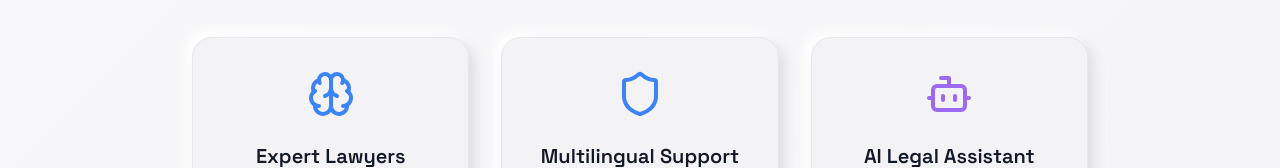
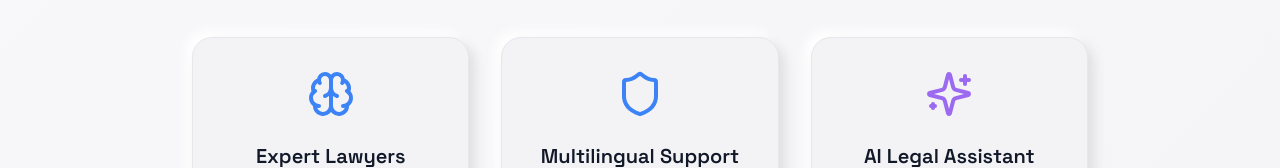
Before and after one commit to LegalPro-Egypt/law-deal-flow, a React (Vite) app: page / in a window 1280 px wide. Shown: the part 735-903 px from the top of the page. Built offline with nearby package versions, Linux system fonts and the light colour scheme; no server answers.

Commit message:
Change AI card icon

```diff
--- a/src/components/LaunchingSoon.tsx
+++ b/src/components/LaunchingSoon.tsx
@@ -2,7 +2,7 @@ import React, { useState, useEffect } from 'react';
 import { Button } from "@/components/ui/button";
 import { Input } from "@/components/ui/input";
 import { Card, CardContent } from "@/components/ui/card";
-import { Brain, Shield, Bot, Heart, CheckCircle } from 'lucide-react';
+import { Brain, Shield, Sparkles, Heart, CheckCircle } from 'lucide-react';
 import { supabase } from '@/integrations/supabase/client';
 import { useTranslation } from 'react-i18next';
 import { useIntersectionObserver } from '@/hooks/useIntersectionObserver';
@@ -224,7 +224,7 @@ export const LaunchingSoon = ({ onPasswordAccess }: LaunchingSoonProps) => {
 
               <Card className="neomorphism-feature" style={{ animationDelay: '0.4s' }}>
                 <CardContent className="p-8 text-center">
-                  <Bot className="w-12 h-12 text-neomorphism-accent mx-auto mb-6 icon-glow" />
+                  <Sparkles className="w-12 h-12 text-neomorphism-accent mx-auto mb-6 icon-glow" />
                   <h3 className="text-xl font-semibold font-futura text-gray-900 mb-4">
                     {getText('aiLegalAssistant')}
                   </h3>
```
